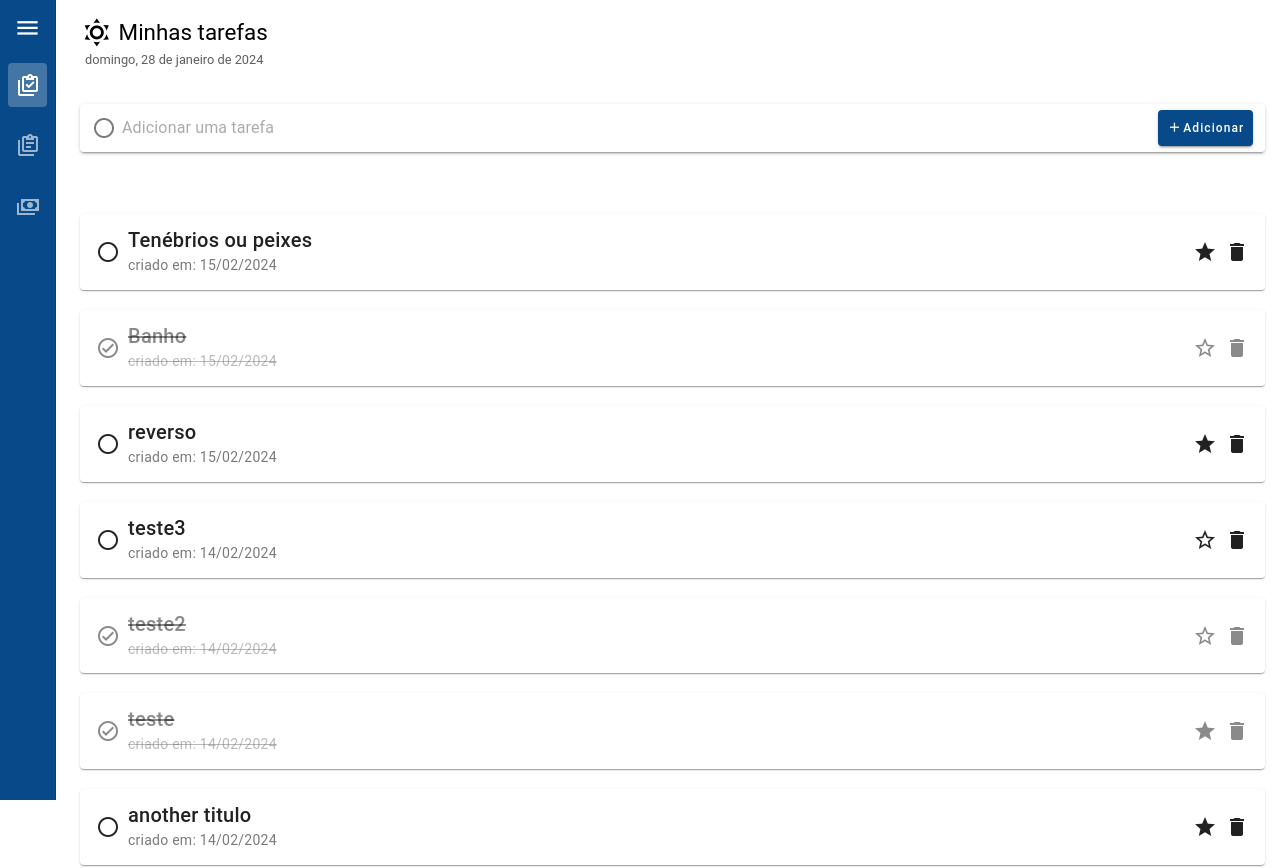
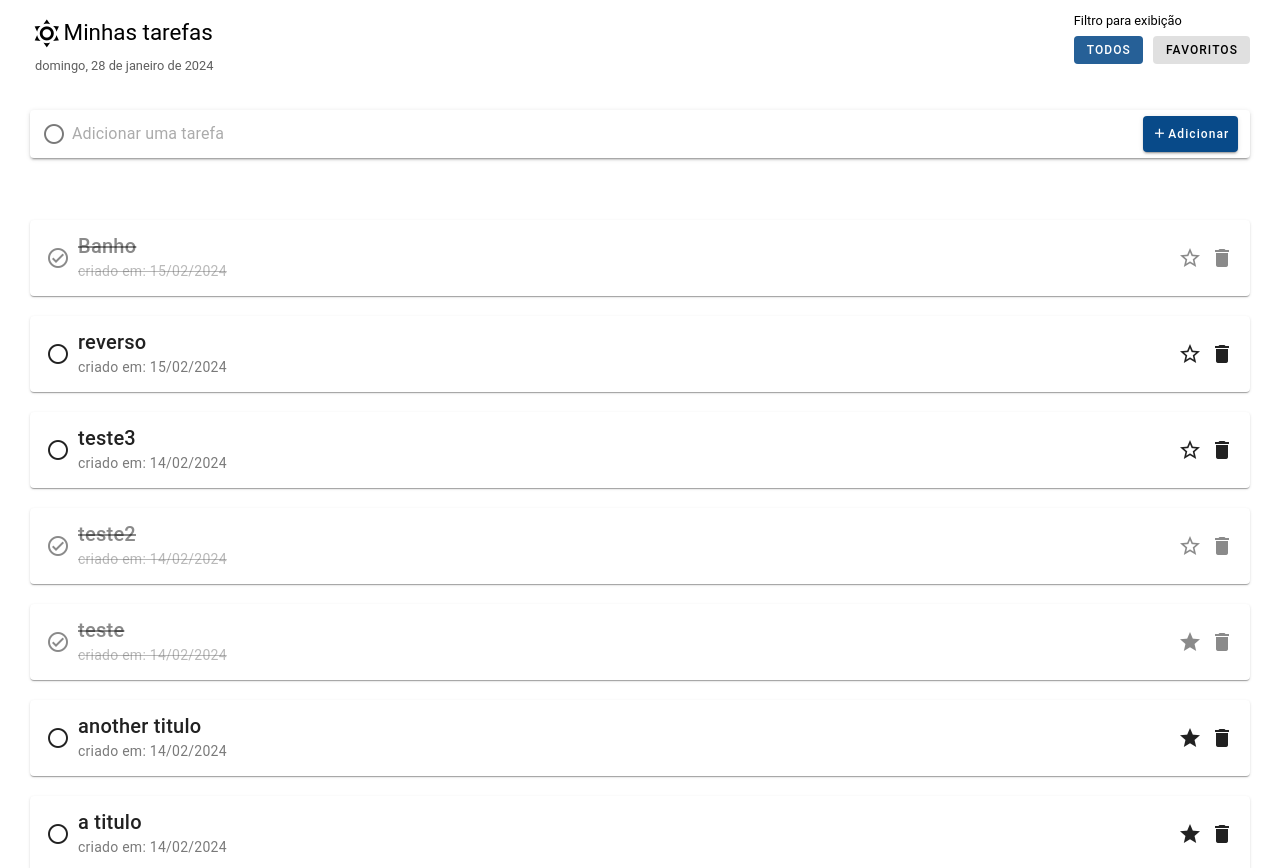
Before and after one commit to JoonLima/organize, a Vue app: page / in a window 1280 px wide. Shown: the top 868 px of the page. Built offline with nearby package versions, Linux system fonts and the light colour scheme; data requests are answered from the project's data file.

Commit message:
ajustando sistema para somente todo-list

```diff
--- a/db/db.json
+++ b/db/db.json
@@ -39,7 +39,7 @@
       "id": "f369a937-66dc-4d92-9cc2-c3c283709473",
       "titulo": "reverso",
       "data": "15/02/2024",
-      "favorito": true,
+      "favorito": false,
       "concluido": false
     },
     {
@@ -48,13 +48,6 @@
       "data": "15/02/2024",
       "favorito": false,
       "concluido": true
-    },
-    {
-      "id": "caed4aa0-ab2a-46ed-812d-561fadf9245d",
-      "titulo": "Tenébrios ou peixes",
-      "data": "15/02/2024",
-      "favorito": true,
-      "concluido": false
     }
   ]
 }
--- a/src/App.vue
+++ b/src/App.vue
@@ -1,11 +1,10 @@
 <template>
-  <menu-sistema />
   <router-view />
 </template>
 
 
 <script>
-import Menu from './components/Menu.vue';
+
 
 export default {
   data() {
@@ -13,19 +12,25 @@ export default {
 
     }
   },
-
-  components:{
-    'menu-sistema' :Menu
-  }
 }
-
-
 </script>
 
 <style>
 .container{
-  margin-left: 80px;
-  margin-right: 15px;
+  margin-left: 30px;
+  margin-right: 30px;
+}
+
+::-webkit-scrollbar-track {
+  background-color: #F4F4F4;
+}
+::-webkit-scrollbar {
+  width: 4px;
+  background: #084A89;
+}
+::-webkit-scrollbar-thumb {
+  border-radius: 50px;
+  background: #084A89;
 }
 
 
--- a/src/components/Menu.vue
+++ /dev/null
@@ -1,73 +0,0 @@
-<template>
-
-    <v-layout>
-      <v-navigation-drawer
-        v-model="drawer"
-        :rail="rail"
-        permanent
-        color="primary"
-        z-index="999"
-      >
-        <v-btn
-          size="55"
-          icon
-          variant="text"
-          @click.stop="rail = !rail"
-          height="50px">
-          <v-icon size="27">mdi-menu</v-icon>
-        </v-btn>
-
-        <v-list class="lista-menu" density="comfortable" nav>
-          <v-list-item
-            to="/"
-            @click.stop="rail = true"
-            prepend-icon="mdi-clipboard-check-multiple-outline"
-            value="tarefas"
-            >
-            <v-list-item-title>Tarefas</v-list-item-title>
-          </v-list-item>
-          <v-list-item
-            to="/anotacoes"
-            @click.stop="rail = true"
-            prepend-icon="mdi-clipboard-text-multiple-outline"
-            value="anotacoes">
-            <v-list-item-title>Anotações</v-list-item-title>
-          </v-list-item>
-          <v-list-item
-            to="/financas"
-            @click.stop="rail = true"
-            prepend-icon="mdi-cash-multiple"
-            value="financas">
-            <v-list-item-title>Finanças</v-list-item-title>
-          </v-list-item>
-        </v-list>
-      </v-navigation-drawer>
-
-    </v-layout>
-
-</template>
-
-
-<script>
-  export default {
-    data () {
-      return {
-        drawer: true,
-        rail: true,
-      }
-    },
-  }
-</script>
-<style scoped>
-
-.lista-menu{
-  display: flex;
-  flex-direction: column;
-  gap: 12px;
-}
-
-div[class="v-list-item-title"]{
-  font-size: 15px;
-}
-
-</style>
--- a/src/router/index.js
+++ b/src/router/index.js
@@ -1,7 +1,4 @@
 import Tarefas from '@/views/Tarefas.vue'
-import Anotacoes from '@/views/Anotacoes.vue'
-import Financas from '@/views/Financas.vue'
-
 
 import { createRouter, createWebHistory } from 'vue-router'
 
@@ -10,17 +7,7 @@ const routes = [
     path: "/",
     name: "tarefas",
     component: Tarefas,
-  },
-  {
-    path: "/anotacoes",
-    name: "anotacoes",
-    component: Anotacoes,
-  },
-  {
-    path: "/financas",
-    name: "financas",
-    component: Financas,
-  },
+  }
 ]
 
 const router = createRouter({
--- a/src/views/Anotacoes.vue
+++ /dev/null
@@ -1,13 +0,0 @@
-<template>
-  <div class="container">
-    <h1>Anotações</h1>
-  </div>
-</template>
-<script>
-export default {
-
-}
-</script>
-<style scoped>
-
-</style>
--- a/src/views/Financas.vue
+++ /dev/null
@@ -1,13 +0,0 @@
-<template>
-  <div class="container">
-    <h1>Finanças</h1>
-  </div>
-</template>
-<script>
-export default {
-
-}
-</script>
-<style scoped>
-
-</style>
--- a/src/views/Tarefas.vue
+++ b/src/views/Tarefas.vue
@@ -1,13 +1,32 @@
 <template>
   <div class="container">
     <div class="cabecalho">
-      <div class="titulo">
-        <v-icon>mdi-weather-sunny</v-icon>
-        <span>Minhas tarefas</span>
+      <div class="titulo-cabecalho">
+        <div class="texto">
+          <v-icon>mdi-weather-sunny</v-icon>
+          <span>Minhas tarefas</span>
+        </div>
+
+        <div class="data">
+          <span>{{formatarDataCabecalho}}</span>
+        </div>
       </div>
-      <div class="data">
-        <span>{{formatarDataCabecalho}}</span>
-      </div>
+
+        <div class="filtro">
+          <div class="titulo-filtro">
+            <span>Filtro para exibição</span>
+          </div>
+          <div class="botoes">
+            <v-btn @click="obterTodos" :class="{'selecionado' : exibirTodos}" size="small" variant="tonal">
+              <span>Todos</span>
+            </v-btn>
+            <v-btn @click="obterFavoritos" :class="{'selecionado' : !exibirTodos}" size="small" variant="tonal">
+              <span>Favoritos</span>
+            </v-btn>
+
+          </div>
+        </div>
+
     </div>
     <div class="conteudo">
       <v-text-field
@@ -49,6 +68,7 @@ export default {
     return {
       tarefas: [],
       tarefa: new Tarefa(),
+      exibirTodos: true
     }
   },
 
@@ -63,6 +83,7 @@ export default {
     obterTodos(){
       tarefaService.obterTodos()
         .then((response) => {
+          this.exibirTodos = true;
           this.tarefas = response.data.map((t) => new Tarefa(t))
           this.tarefas.reverse();
         })
@@ -77,6 +98,12 @@ export default {
         })
         .catch((error) => console.log(error));
     },
+
+    obterFavoritos(){
+      this.exibirTodos = false
+      let somenteFavoritos = this.tarefas.filter(t => t.favorito == true)
+      this.tarefas = somenteFavoritos
+    }
   },
 
 
@@ -89,11 +116,18 @@ export default {
 
 <style scoped>
 
-.cabecalho .titulo{
+.cabecalho{
+  display: flex;
+  align-items: center;
+  justify-content: space-between;
+}
+
+.cabecalho .titulo-cabecalho{
   font-size: 1.4rem;
   margin-top: 1rem;
   display: flex;
   gap: 5px;
+  flex-direction: column;
 }
 
 .cabecalho .data{
@@ -122,12 +156,24 @@ export default {
   background-color: #084A89;
 }
 
-.todos{
-  background-color: red;
+.selecionado{
+  background-color: #084A89;
+  color: #ffff;
 }
 
-.favoritos{
-  background-color: red;
+.cabecalho .filtro{
+  display: flex;
+  flex-direction: column;
+  gap: 5px;
+}
+
+.cabecalho .filtro .botoes{
+  display: flex;
+  gap: 10px;
+}
+
+.filtro .titulo-filtro{
+  font-size: .8rem;
 }
 
 </style>
```
